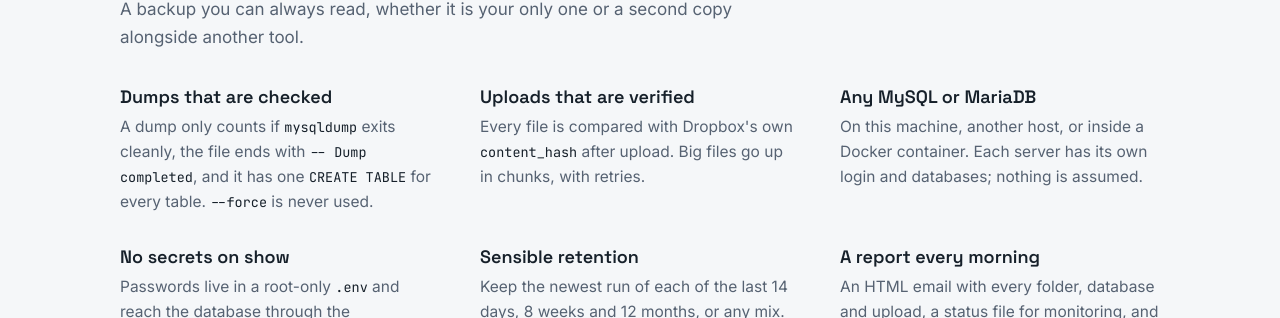
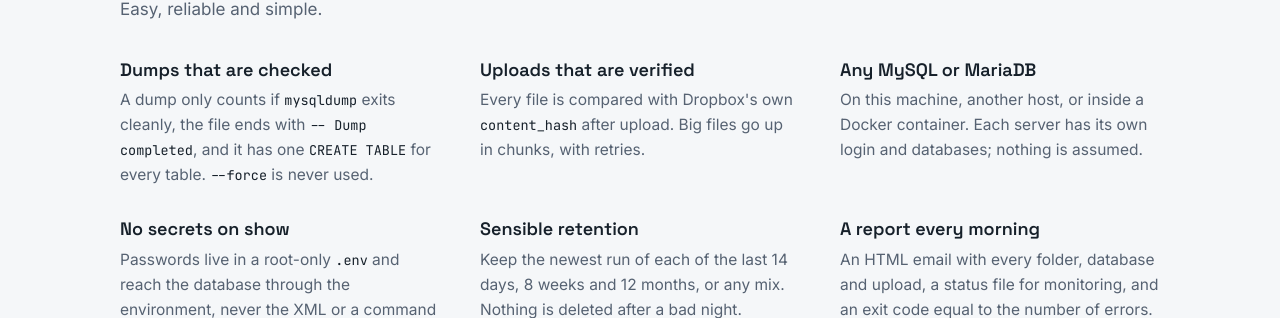
Before and after one commit to gelvogit/shoebox-backup, a plain HTML site: page docs/index.html in a window 1280 px wide. Shown: the part 782-1100 px from the top of the page. Drawn offline with Linux system fonts and the light colour scheme.

Commit message:
README and site: shorter intro line
Co-Authored-By: Claude Opus 5.5 <noreply@anthropic.com>
Claude-Session: https://claude.ai/code/session_01283AgfWggqKdDzQnQgKqDE

```diff
--- a/docs/index.html
+++ b/docs/index.html
@@ -234,7 +234,7 @@ footer a { color: var(--muted); }
     <div class="wrap">
       <div class="head">
         <h2>Simple on purpose, careful where it counts</h2>
-        <p>A backup you can always read, whether it is your only one or a second copy alongside another tool.</p>
+        <p>Easy, reliable and simple.</p>
       </div>
       <div class="features">
         <div class="feature"><h3>Dumps that are checked</h3><p>A dump only counts if <code>mysqldump</code> exits cleanly, the file ends with <code>-- Dump completed</code>, and it has one <code>CREATE TABLE</code> for every table. <code>--force</code> is never used.</p></div>
```
Also changed, not shown: 1 other file.
